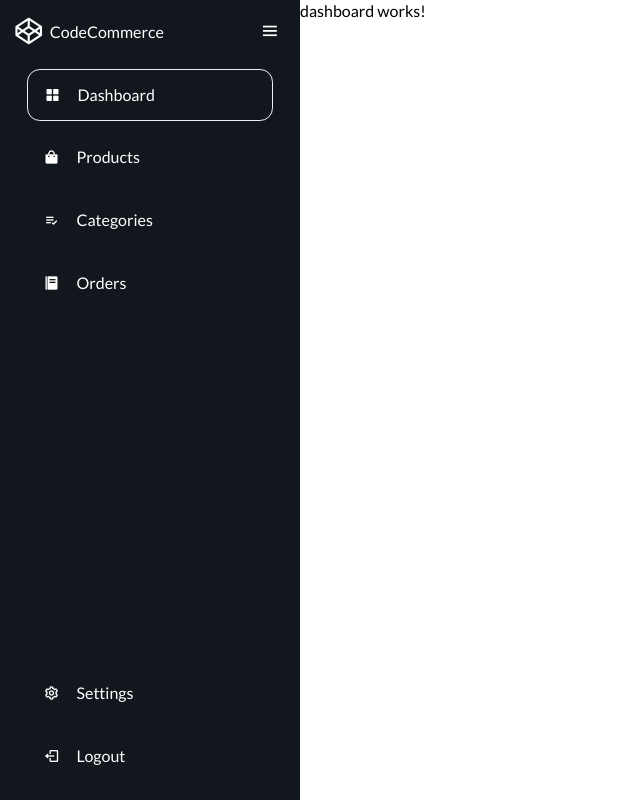
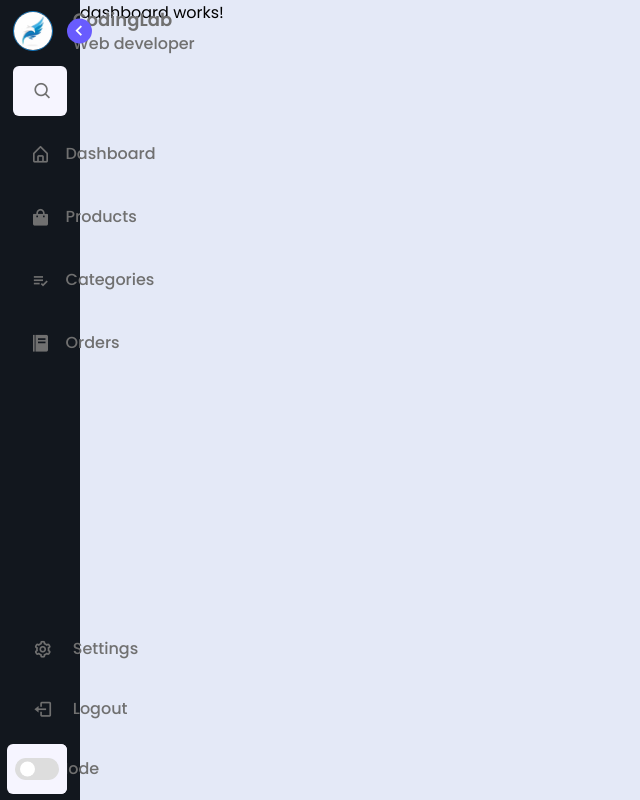
Before and after one commit to Dazz563/collapsible-sidenav, an Angular app: page /dashboard in a window 1280 px wide. Shown: the whole page, without its empty margins (0-640 px from the left). Built offline with nearby package versions, Linux system fonts and the light colour scheme.

Commit message:
finished template

```diff
--- a/src/app/app.component.ts
+++ b/src/app/app.component.ts
@@ -1,10 +1,26 @@
-import { Component } from '@angular/core';
+import {Component} from '@angular/core';
+import {DarkModeService} from './services/dark-mode.service';
 
 @Component({
-  selector: 'app-root',
-  templateUrl: './app.component.html',
-  styleUrls: ['./app.component.scss']
+	selector: 'app-root',
+	templateUrl: './app.component.html',
+	styleUrls: ['./app.component.scss'],
 })
 export class AppComponent {
-  title = 'collapse-sidenav';
+	constructor(private darkModeService: DarkModeService) {}
+
+	ngOnInit() {
+		this.darkModeService.isDark$.subscribe((isDark) => {
+			this.setDarkMode(isDark);
+		});
+	}
+
+	private setDarkMode(isDark: boolean) {
+		const body = document.getElementsByTagName('body')[0];
+		if (isDark) {
+			body.classList.add('dark');
+		} else {
+			body.classList.remove('dark');
+		}
+	}
 }
--- /dev/null
+++ b/src/app/services/dark-mode.service.ts
@@ -0,0 +1,14 @@
+import {Injectable} from '@angular/core';
+import {BehaviorSubject} from 'rxjs';
+
+@Injectable({
+	providedIn: 'root',
+})
+export class DarkModeService {
+	private isDarkSubject = new BehaviorSubject<boolean>(false);
+	isDark$ = this.isDarkSubject.asObservable();
+
+	toggleDarkMode() {
+		this.isDarkSubject.next(!this.isDarkSubject.value);
+	}
+}
--- a/src/app/sidenav-menu/sidenav-menu.component.html
+++ b/src/app/sidenav-menu/sidenav-menu.component.html
@@ -1,64 +1,78 @@
-<div [ngClass]="{'active': isOpen}" class="sidebar">
-	<div>
-		<div class="top">
-			<div class="logo">
-				<i class="bx bxl-codepen"></i>
-				<span>CodeCommerce</span>
+<nav [ngClass]="{'closed': isOpen}" class="sidebar">
+	<header>
+		<div class="image-text">
+			<span class="image">
+				<img src="../../assets/logo.jpg" alt="logo" />
+			</span>
+
+			<div class="text header-text">
+				<span class="name">CodingLab</span>
+				<span class="profession">Web developer</span>
 			</div>
-			<i class="bx bx-menu menu-icon" (click)="isOpen = !isOpen"></i>
 		</div>
-		<div class="navigation">
-			<ul>
-				<li>
-					<a routerLink="/dashboard" routerLinkActive="active-link" href="#">
-						<i class="bx bxs-grid-alt"></i>
-						<span class="nav-item">Dashboard</span>
+		<i (click)="toggleMenu()" class="bx bx-chevron-right toggle"></i>
+	</header>
+
+	<div class="menu-bar">
+		<div class="menu">
+			<li class="search-box">
+				<i class="bx bx-search icon"></i>
+				<input type="search" placeholder="Search..." />
+			</li>
+			<ul class="menu-links">
+				<li class="nav-link">
+					<a routerLink="/dashboard" href="#">
+						<i class="bx bx-home-alt icon"></i>
+						<span class="text nav-text">Dashboard</span>
 					</a>
-					<span class="tooltip">Dashboard</span>
 				</li>
-				<li>
-					<a routerLink="/products" routerLinkActive="active-link" href="#">
-						<i class="bx bxs-shopping-bag"></i>
-						<span class="nav-item">Products</span>
+				<li class="nav-link">
+					<a routerLink="/products" href="#">
+						<i class="bx bxs-shopping-bag icon"></i>
+						<span class="text nav-text">Products</span>
 					</a>
-					<span class="tooltip">Products</span>
 				</li>
-				<li>
-					<a routerLink="/categories" routerLinkActive="active-link" href="#">
-						<i class="bx bx-list-check"></i>
-						<span class="nav-item">Categories</span>
+				<li class="nav-link">
+					<a routerLink="/categories" href="#">
+						<i class="bx bx-list-check icon"></i>
+						<span class="text nav-text">Categories</span>
 					</a>
-					<span class="tooltip">Categories</span>
 				</li>
-				<li>
+				<li class="nav-link">
 					<a routerLink="/orders" routerLinkActive="active-link" href="#">
-						<i class="bx bxs-food-menu"></i>
-						<span class="nav-item">Orders</span>
+						<i class="bx bxs-food-menu icon"></i>
+						<span class="text nav-text">Orders</span>
 					</a>
-					<span class="tooltip">Orders</span>
 				</li>
 			</ul>
 		</div>
-	</div>
-	<div class="bottom">
-		<ul>
+
+		<div class="bottom-content">
 			<li>
 				<a routerLink="/settings" routerLinkActive="active-link" href="#">
-					<i class="bx bx-cog"></i>
-					<span class="nav-item">Settings</span>
+					<i class="bx bx-cog icon"></i>
+					<span class="text nav-text">Settings</span>
 				</a>
-				<span class="tooltip">Settings</span>
 			</li>
 			<li>
 				<a href="#">
-					<i class="bx bx-log-out"></i>
-					<span class="nav-item">Logout</span>
+					<i class="bx bx-log-out icon"></i>
+					<span class="text nav-text">Logout</span>
 				</a>
-				<span class="tooltip">Logout</span>
 			</li>
-		</ul>
+			<li class="mode">
+				<div class="moon-sun">
+					<i [ngClass]="isDark ? 'bx bx-sun icon sun' : 'bx bx-moon icon moon'"></i>
+				</div>
+				<span class="mode-text text">{{ isDark ? 'Light Mode': 'Dark Mode' }}</span>
+
+				<div (click)="toggleDarkMode()" class="toggle-switch">
+					<span class="switch"></span>
+				</div>
+			</li>
+		</div>
 	</div>
-</div>
+</nav>
 
 <div class="main-content">
 	<router-outlet></router-outlet>
--- a/src/app/sidenav-menu/sidenav-menu.component.ts
+++ b/src/app/sidenav-menu/sidenav-menu.component.ts
@@ -1,4 +1,6 @@
 import {Component} from '@angular/core';
+import {DarkModeService} from '../services/dark-mode.service';
+import {Subscription} from 'rxjs';
 
 @Component({
 	selector: 'app-sidenav-menu',
@@ -6,7 +8,23 @@ import {Component} from '@angular/core';
 	styleUrls: ['./sidenav-menu.component.scss'],
 })
 export class SidenavMenuComponent {
-	isOpen = true;
+	isOpen = false;
+	isDark!: boolean;
+
+	constructor(public darkModeService: DarkModeService) {
+		this.darkModeService.isDark$.subscribe((isDark) => {
+			console.log('isDark', isDark);
+			this.isDark = isDark;
+		});
+	}
 
 	ngOnInit(): void {}
+
+	toggleMenu() {
+		this.isOpen = !this.isOpen;
+	}
+
+	toggleDarkMode() {
+		this.darkModeService.toggleDarkMode();
+	}
 }
--- a/src/index.html
+++ b/src/index.html
@@ -6,12 +6,10 @@
 		<base href="/" />
 		<meta name="viewport" content="width=device-width, initial-scale=1" />
 		<link rel="icon" type="image/x-icon" href="favicon.ico" />
-		<!-- Google fonts CDN Link -->
-		<link href="https://fonts.googleapis.com/css2?family=Lato&display=swap" rel="stylesheet" />
 		<!-- Boxicons CDN Link -->
 		<link href="https://unpkg.com/boxicons@2.1.4/css/boxicons.min.css" rel="stylesheet" />
 	</head>
-	<body>
+	<body [ngClass]="{'dark': isDark}">
 		<app-root></app-root>
 	</body>
 </html>
--- a/src/styles.scss
+++ b/src/styles.scss
@@ -1,13 +1,46 @@
 /* You can add global styles to this file, and also import other style files */
+
+/* Google Font Import - Poppins*/
+@import url('https://fonts.googleapis.com/css2?family=Lato&family=Poppins:wght@300;400;500;600;700&display=swap');
+
+/* Imported Styles*/
+@import 'styles/sidebar';
+@import 'styles/dashboard';
+
 * {
-	box-sizing: border-box;
+	font-family: 'Poppins', sans-serif;
 	margin: 0;
 	padding: 0;
+	box-sizing: border-box;
 }
 
-body,
-html {
-	font-family: 'Lato', sans-serif;
-	font-size: 16px;
-	line-height: 1.36;
+body {
+	height: 100vh;
+	background-color: var(--body-color);
+	transition: var(--tran-04);
 }
+
+:root {
+	/* ==== Colors ==== */
+	--body-color: #e4e9f7;
+	--sidebar-color: #fff;
+	--primary-color: #695cfe;
+	--primary-color-light: #f6f5ff;
+	--toggle-color: #ddd;
+	--text-color: #707070;
+
+	/* ==== Transition ==== */
+	--tran-02: all 0.2s ease;
+	--tran-03: all 0.3s ease;
+	--tran-04: all 0.4s ease;
+	--tran-05: all 0.5s ease;
+
+	.dark {
+		--body-color: #18191a;
+		--sidebar-color: #242526;
+		--primary-color: #3a3b3c;
+		--primary-color-light: #3a3b3c;
+		--toggle-color: #fff;
+		--text-color: #ccc;
+	}
+}
--- /dev/null
+++ b/src/styles/_sidebar.scss
@@ -0,0 +1,249 @@
+/* ==== Sidebar ==== */
+.sidebar {
+	position: fixed;
+	top: 0;
+	left: 0;
+	width: 250px;
+	height: 100%;
+	padding: 10px 14px;
+	background-color: var(--sidebar-color);
+	transition: var(--tran-05);
+	z-index: 100;
+}
+
+.sidebar.closed {
+	width: 88px;
+}
+
+/* ==== Reusable CSS ==== */
+.sidebar .text {
+	font-size: 16px;
+	font-weight: 500;
+	color: var(--text-color);
+	transition: var(--tran-03);
+	white-space: nowrap; // IMPORTANT - Prevents text from wrapping while in collapsed mode
+	opacity: 1;
+}
+
+.sidebar.closed .text {
+	opacity: 0;
+}
+
+.sidebar .image {
+	min-width: 60px;
+	display: flex;
+	align-items: center;
+}
+
+.sidebar.closed .image {
+	justify-content: center;
+}
+
+.sidebar li {
+	height: 50px;
+	margin-top: 10px;
+	list-style: none;
+	display: flex;
+	align-items: center;
+	// border: 1px solid green;
+}
+
+.sidebar li .icon {
+	display: flex;
+	align-items: center;
+	justify-content: center;
+	min-width: 60px;
+	font-size: 20px;
+}
+
+.sidebar li .icon,
+.sidebar li .text {
+	color: var(--text-color);
+	transition: var(--tran-02);
+}
+
+.sidebar header {
+	position: relative;
+}
+
+.sidebar .image-text img {
+	width: 40px;
+	border: 1px solid #1373b8;
+	border-radius: 50%;
+}
+
+.sidebar header .image-text {
+	display: flex;
+	align-items: center;
+}
+
+header .image-text .header-text {
+	display: flex;
+	flex-direction: column;
+}
+
+.header-text .name {
+	font-size: 18px;
+	font-weight: 600;
+}
+
+.header-text .profession {
+	margin-top: -2px;
+}
+
+.sidebar header .toggle {
+	position: absolute;
+	top: 50%;
+	right: -25px;
+	transform: translateY(-50%) rotate(180deg);
+	height: 25px;
+	width: 25px;
+	background: var(--primary-color);
+	display: flex;
+	align-items: center;
+	justify-content: center;
+	border-radius: 50%;
+	color: var(--sidebar-color);
+	font-size: 22px;
+	cursor: pointer;
+	transition: var(--tran-03);
+}
+
+.sidebar.closed header .toggle {
+	transform: translateY(-50%);
+}
+
+.sidebar.closed header .toggle {
+	transform: translateY(-50%) rotate(0deg);
+}
+
+body.dark .sidebar header .toggle {
+	transform: rotate(180deg);
+	color: var(--text-color);
+}
+
+.sidebar .search-box {
+	background: var(--primary-color-light);
+	border-radius: 6px;
+}
+
+.search-box input {
+	height: 100%;
+	width: 100%;
+	outline: none;
+	border: none;
+	border-radius: 6px;
+	background: var(--primary-color-light);
+}
+
+.sidebar li a {
+	height: 100%;
+	width: 100%;
+	display: flex;
+	align-items: center;
+	text-decoration: none;
+	border-radius: 6px;
+	transition: var(--tran-04);
+}
+
+.sidebar li a:hover {
+	background: var(--primary-color);
+}
+
+.sidebar li a:hover .icon,
+.sidebar li a:hover .text {
+	color: var(--sidebar-color);
+}
+
+body.dark .sidebar li a:hover .icon,
+body.dark .sidebar li a:hover .text {
+	color: var(--text-color);
+}
+
+.sidebar .menu-bar {
+	height: calc(100% - 50px);
+	display: flex;
+	flex-direction: column;
+	justify-content: space-between;
+}
+
+.menu-bar .mode {
+	position: relative;
+	border-radius: 6px;
+	background: var(--primary-color-light);
+}
+
+.menu-bar .mode .moon-sun {
+	height: 50px;
+	width: 60px;
+	display: flex;
+	align-items: center;
+}
+
+.menu-bar .mode i {
+	position: absolute;
+	transition: var(--tran-03);
+}
+
+// Toggle switch
+.menu-bar .mode .toggle-switch {
+	position: absolute;
+	right: 0px;
+	display: flex;
+	align-items: center;
+	justify-content: center;
+	height: 100%;
+	min-width: 60px;
+	cursor: pointer;
+	border-radius: 6px;
+	background: var(--primary-color-light);
+}
+
+.mode .toggle-switch .switch {
+	position: relative;
+	height: 22px;
+	width: 44px;
+	border-radius: 25px;
+	background: var(--toggle-color);
+}
+
+.switch::before {
+	content: '';
+	position: absolute;
+	top: 50%;
+	left: 5px;
+	height: 15px;
+	width: 15px;
+	transform: translateY(-50%);
+	background: var(--sidebar-color);
+	border-radius: 50%;
+	transition: var(--tran-03);
+}
+
+body.dark .switch::before {
+	left: 24px;
+}
+
+body.dark .menu-bar .mode i.sun {
+	opacity: 1;
+}
+
+body.dark .menu-bar .mode i.moon {
+	opacity: 0;
+}
+// Toggle Switch end
+
+// home
+.main-content {
+	position: relative;
+	left: 250px;
+	height: 100vh;
+	width: calc(100% - 250px); // opened width of sidebar
+	background: var(--body-color);
+	transition: var(--tran-05);
+}
+
+.sidebar.closed ~ .main-content {
+	left: 88px;
+	width: calc(100% - 88px);
+}
```
Also changed, not shown: src/assets/logo.jpg (added), src/styles/_dashboard.scss (added), 1 other file (tests, documents, lock files or other folders).
